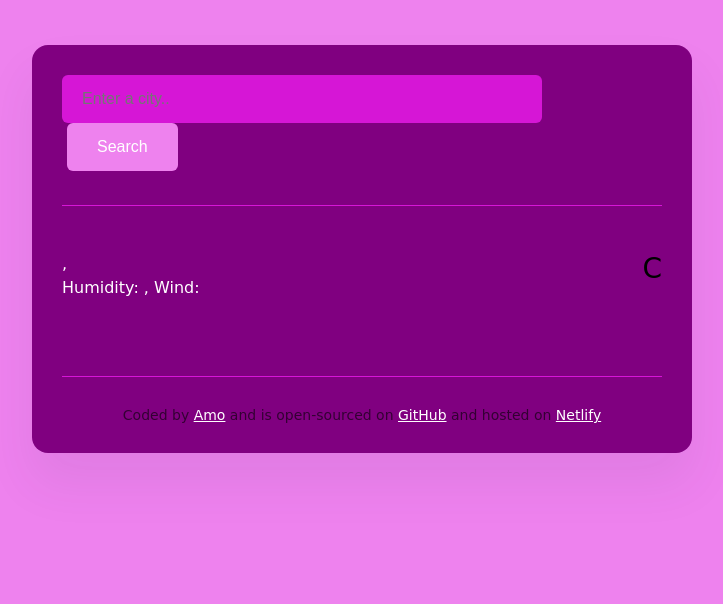
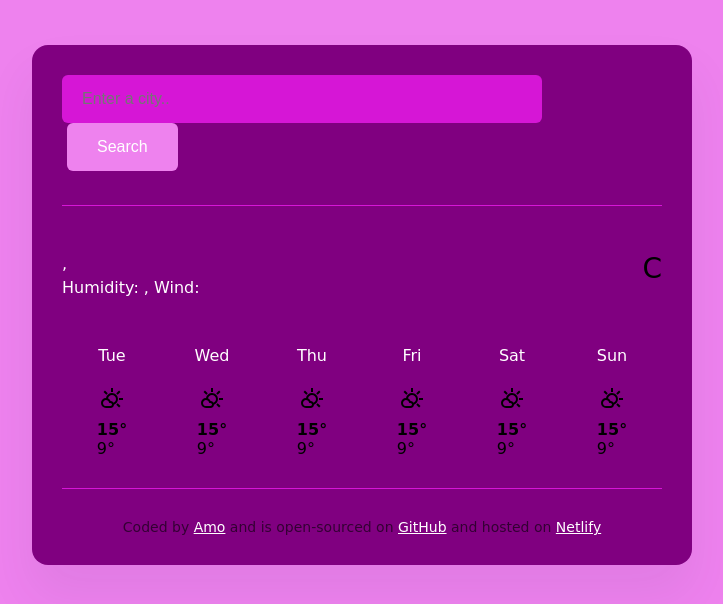
Before and after one commit to Amo99Mabs/MyforecastApp, a plain HTML site: page Index.html in a window 1280 px wide. Shown: the whole page, without its empty margins (278-1001 px from the left). Drawn offline with nearby package versions, Linux system fonts and the light colour scheme; no server answers; a web font is replaced by a local one.

Commit message:
Refactor HTML structure and fix JavaScript syntax errors in forecast display

```diff
--- a/Index.html
+++ b/Index.html
@@ -3,10 +3,8 @@
   <head>
     <meta charset="UTF-8" />
     <meta name="viewport" content="width=device-width, initial-scale=1.0" />
-    <link rel="preconnect" href="https://fonts.googleapis.com" />
     <link rel="preconnect" href="https://fonts.gstatic.com" crossorigin />
     <link rel="preconnect" href="https://fonts.googleapis.com" />
-    <link rel="preconnect" href="https://fonts.gstatic.com" crossorigin />
     <link
       href="https://fonts.googleapis.com/css2?family=Playwrite+CU:wght@100..400&display=swap"
       rel="stylesheet"
@@ -15,6 +13,7 @@
     <script src="https://cdn.jsdelivr.net/npm/axios@1.6.7/dist/axios.min.js"></script>
     <title>My forecast App</title>
   </head>
+
   <body>
     <div class="weather-app">
       <header>
@@ -47,9 +46,7 @@
           </div>
         </div>
 
-
-         <div class="weather-forecast id="forecast" ></div>
-
+        <div class="weather-forecast" id="forecast"></div>
       </main>
 
       <footer>
--- a/src/index.js
+++ b/src/index.js
@@ -53,11 +53,12 @@ function handleSearchSubmit(event) {
 }
 function displayForecast() {
   let forecast = document.querySelector("#forecast");
-  let days = ["Tue", "Wed","Thu","Fri","Sat","Sun"];
+  let days = ["Tue", "Wed", "Thu", "Fri", "Sat", "Sun"];
   let forecastHTML = " ";
-  days.forEach(fucntion(day){
-
-    forecastHTML = forecastHTML +
+  days.forEach(function (day) {
+    forecastHTML =
+      forecastHTML +
+      `
 
       <div class="weather-forecast-day">
         <div class="weather-forecast-date">${day}</div>
@@ -76,7 +77,7 @@ function displayForecast() {
         <div class="weather-forecast-temperature">9&deg</div>
       </div>
 
-        </div>
+        </div >
       `;
   });
   let forecastElement = document.querySelector("#forecast");
```
Lines whose indentation alone changed are shown as unchanged.
